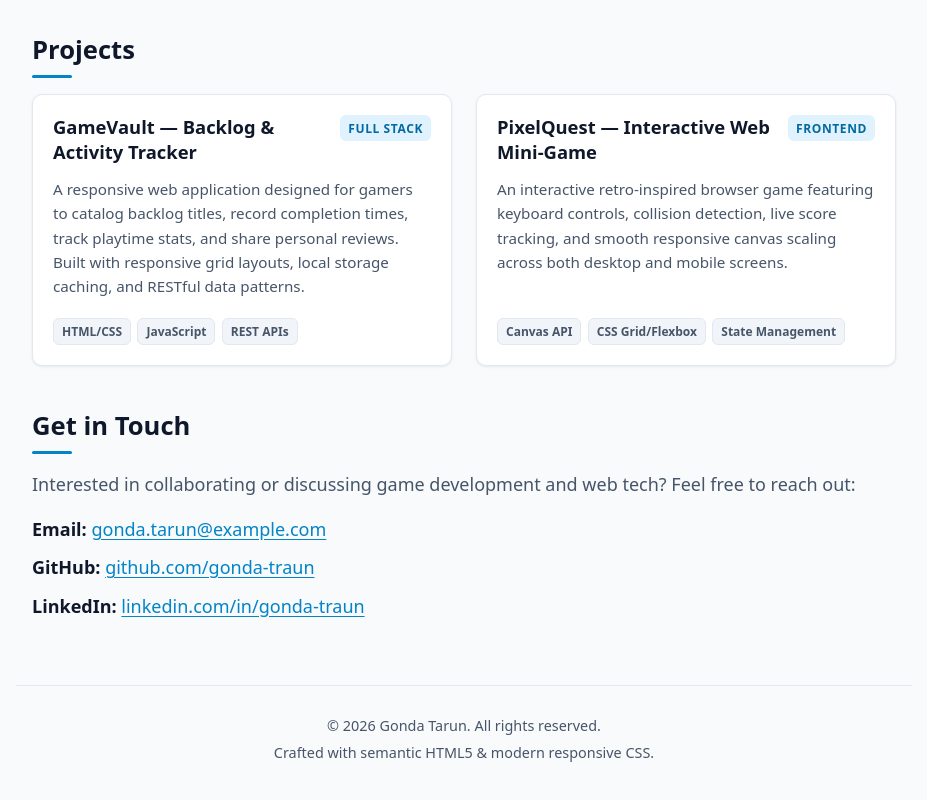
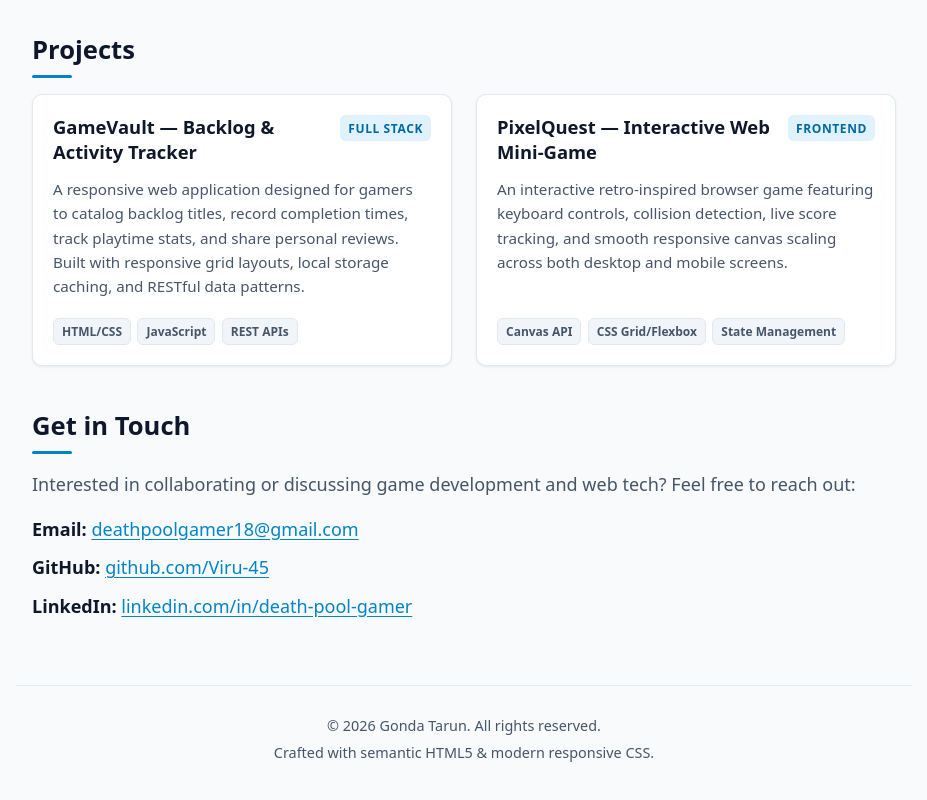
Before and after one commit to Viru-45/intership1, a plain HTML site: page index.html in a window 1280 px wide. Shown: the part 525-1325 px from the top of the page, without its empty margins (176-1103 px from the left). Drawn offline with Linux system fonts and the light colour scheme.

Commit message:
fix(contact): update official GitHub and LinkedIn profiles and screenshots

```diff
--- a/index.html
+++ b/index.html
@@ -91,11 +91,11 @@
       <h2>Get in Touch</h2>
       <p>Interested in collaborating or discussing game development and web tech? Feel free to reach out:</p>
       <ul class="contact-list">
-        <li><strong>Email:</strong> <a href="mailto:gonda.tarun@example.com">gonda.tarun@example.com</a></li>
-        <li><strong>GitHub:</strong> <a href="https://github.com/example" target="_blank"
-            rel="noopener noreferrer">github.com/gonda-traun</a></li>
-        <li><strong>LinkedIn:</strong> <a href="https://linkedin.com/in/example" target="_blank"
-            rel="noopener noreferrer">linkedin.com/in/gonda-traun</a></li>
+        <li><strong>Email:</strong> <a href="mailto:deathpoolgamer18@gmail.com">deathpoolgamer18@gmail.com</a></li>
+        <li><strong>GitHub:</strong> <a href="https://github.com/Viru-45/" target="_blank"
+            rel="noopener noreferrer">github.com/Viru-45</a></li>
+        <li><strong>LinkedIn:</strong> <a href="https://www.linkedin.com/in/death-pool-gamer-48052944a/" target="_blank"
+            rel="noopener noreferrer">linkedin.com/in/death-pool-gamer</a></li>
       </ul>
     </section>
   </main>
```
Also changed, not shown: screenshot-desktop.png, screenshot-mobile.png.
